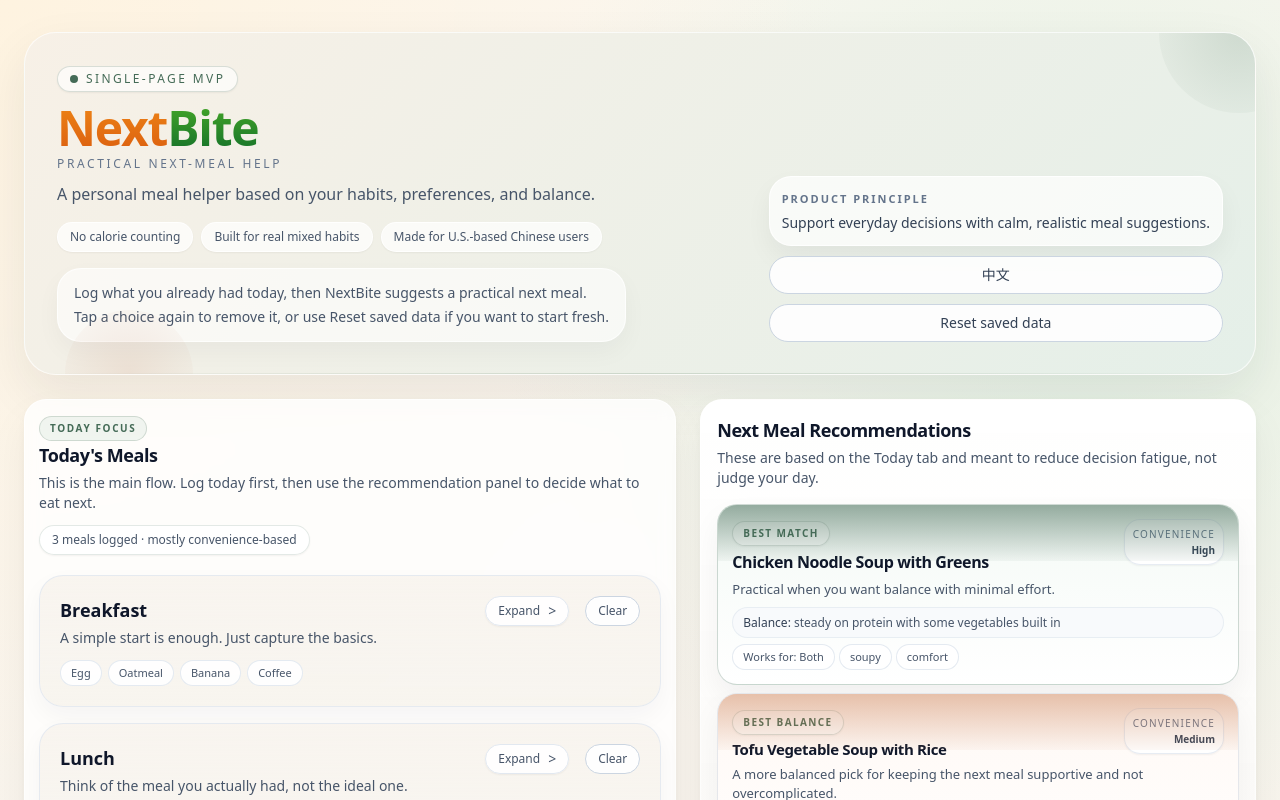
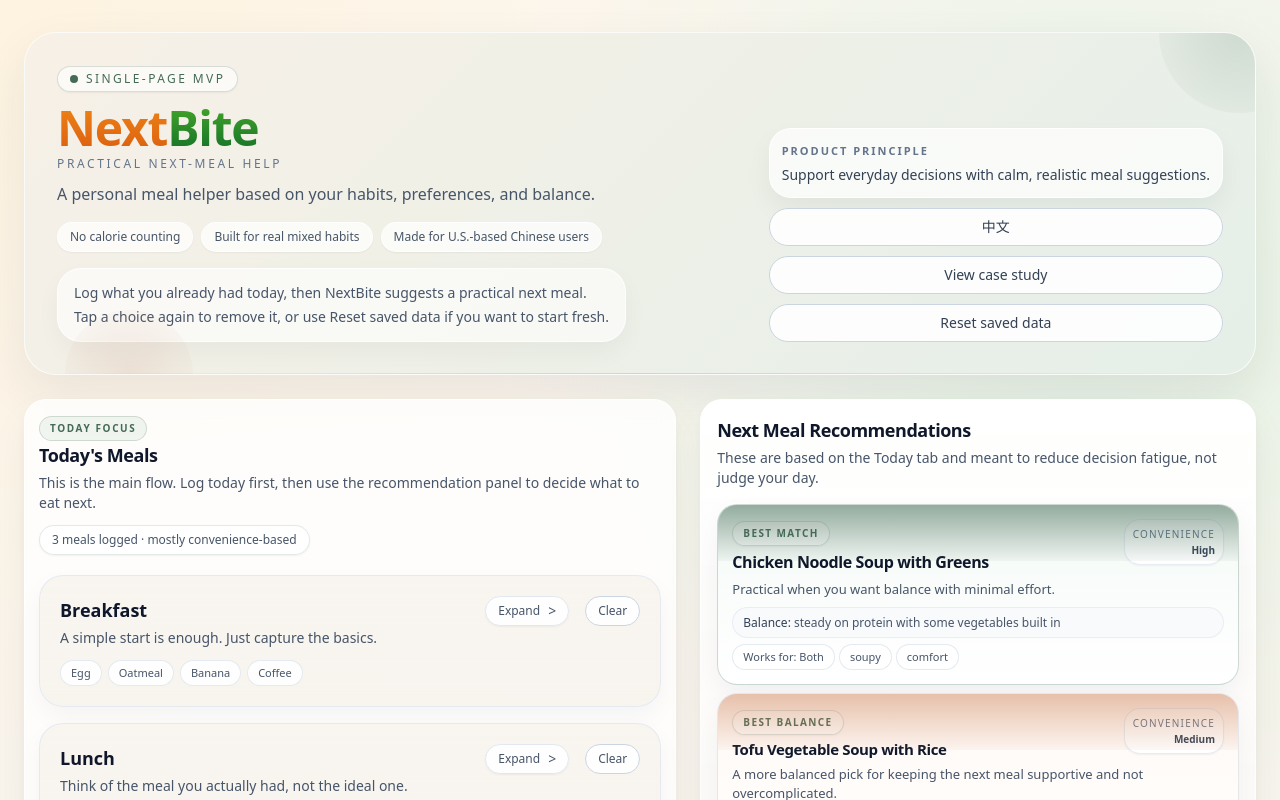
Before and after one commit to HuiYingChung/next-bite, a React (Vite) app: page / in a window 1280 px wide. Shown: the top 800 px of the page. Built offline with nearby package versions, Linux system fonts and the light colour scheme.

Commit message:
Update App.tsx

```diff
--- a/src/App.tsx
+++ b/src/App.tsx
@@ -27,6 +27,7 @@ const localeText = {
     switchLabel: "中文",
     mvp: "Single-page MVP",
     tagline: "A personal meal helper based on your habits, preferences, and balance.",
+    caseStudy: "View case study",
     usage1: "Log what you already had today, then NextBite suggests a practical next meal.",
     usage2: "Tap a choice again to remove it, or use Reset saved data if you want to start fresh.",
     reset: "Reset saved data",
@@ -96,6 +97,7 @@ const localeText = {
     switchLabel: "EN",
     mvp: "單頁 MVP",
     tagline: "根據你的習慣、偏好與整體平衡，幫你決定下一餐。",
+    caseStudy: "查看 Case Study",
     usage1: "先記錄今天已經吃了什麼，NextBite 會幫你整理出下一餐的實用建議。",
     usage2: "再次點選可取消；如果想重新開始，可以使用 Reset saved data。",
     reset: "重設已儲存資料",
@@ -696,6 +698,14 @@ function App() {
               >
                 {t.switchLabel}
               </button>
+              <a
+                href="https://www.huiyingchung.com/next-bite-case-study.html"
+                target="_blank"
+                rel="noreferrer"
+                className="w-full rounded-full border border-slate-300 bg-white/90 px-4 py-2 text-center text-sm font-medium text-slate-700 transition hover:border-moss hover:text-moss"
+              >
+                {t.caseStudy}
+              </a>
               <button type="button" onClick={resetAll} className="w-full rounded-full border border-slate-300 bg-white/90 px-4 py-2 text-sm font-medium text-slate-700 transition hover:border-clay hover:text-clay">
                 {t.reset}
               </button>
```
